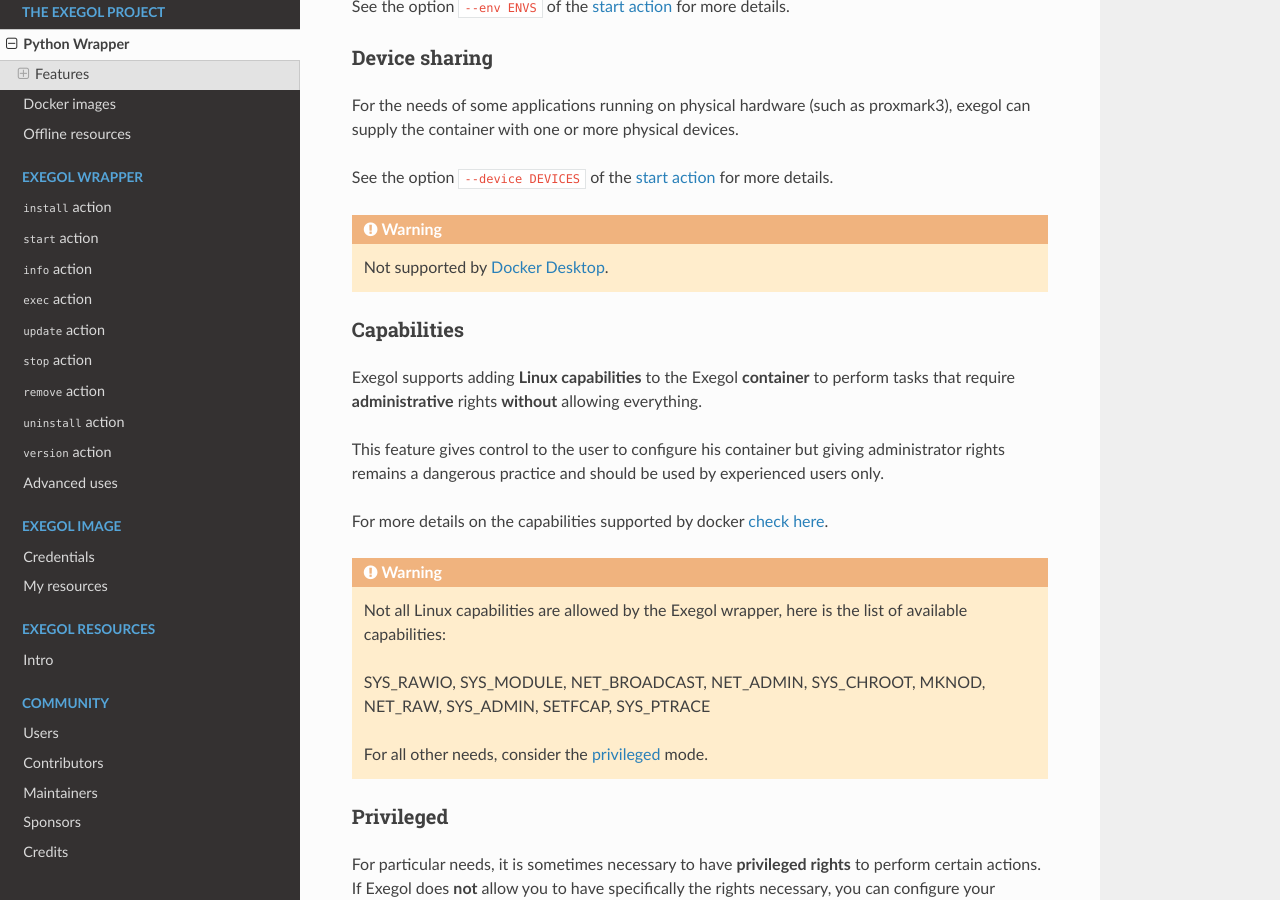
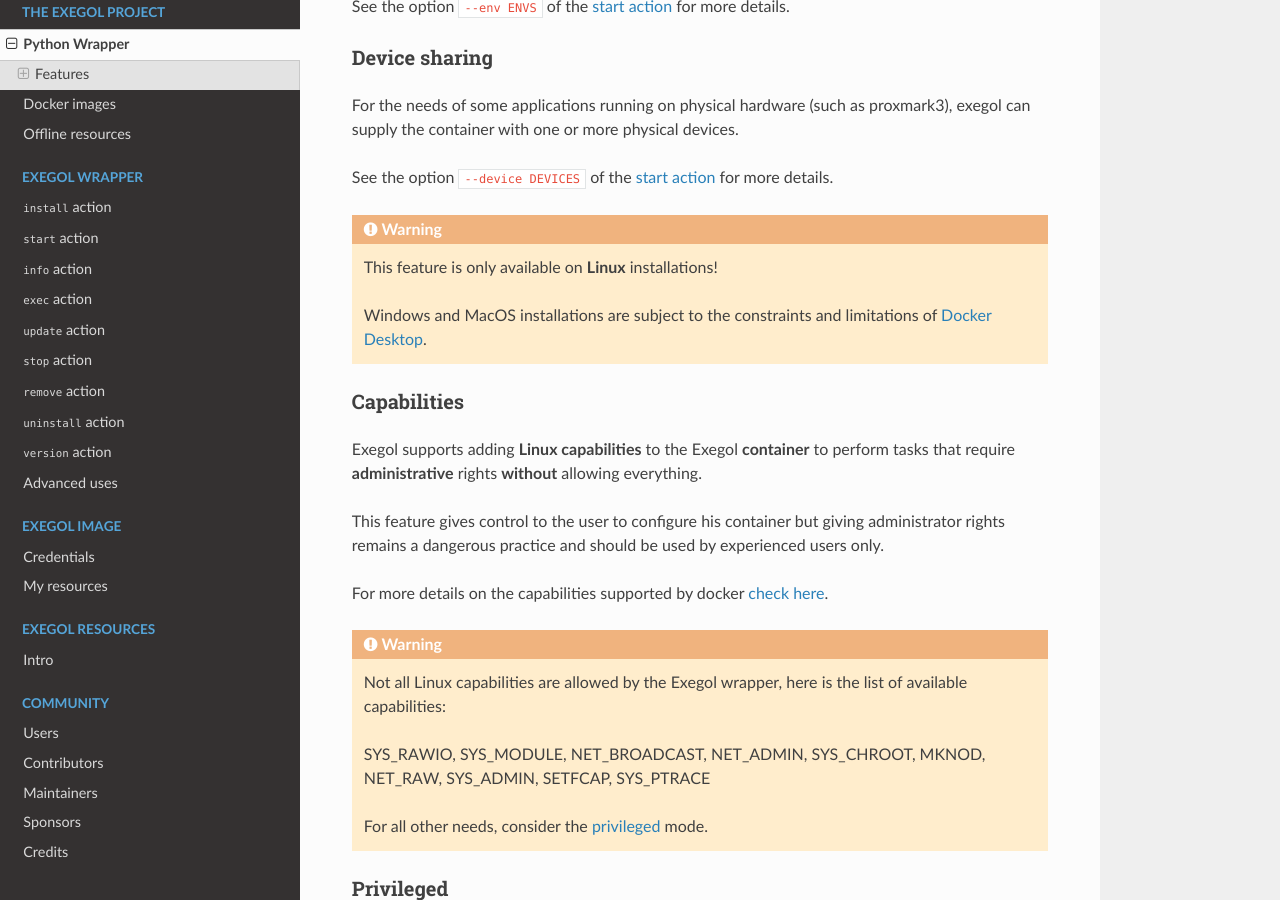
Before and after one commit to ThePorgs/Exegol-docs, a Sphinx documentation site: the page built from source/the-exegol-project/python-wrapper.rst, in a window 1280 px wide and 900 px high, scrolled down 7685 px. Built offline with Sphinx 7.4.7 and the Read the Docs theme 2.0.0, drawn with Linux system fonts in a browser that asks for light colours.

Commit message:
Unify docker deskop limitations

```diff
--- a/source/the-exegol-project/offline-resources.rst
+++ b/source/the-exegol-project/offline-resources.rst
@@ -1,4 +1,7 @@
 Offline resources
 =================
 
-Exegol's "offline resources" are a neat choice of standalone tools and scripts that are often used during penetration tests, CTFs and red-teams, like LinPEAS, WinPEAS, LinEnum, PrivescCheck, SysinternalsSuite, mimikatz, Rubeus, PowerSploit and many more. Exegol users don't have to download those resources again every time they're needed anymore. Everything is managed by the wrapper and they are shared with every container (at ``/opt/resources``).
+Exegol's "offline resources" are a neat choice of standalone tools and scripts that are often used during penetration tests,
+CTFs and red-teams, like LinPEAS, WinPEAS, LinEnum, PrivescCheck, SysinternalsSuite, mimikatz, Rubeus, PowerSploit and many more.
+Exegol users don't have to download those resources again every time they're needed anymore.
+Everything is managed by the wrapper and they are shared with every container (at ``/opt/resources``).
--- a/source/the-exegol-project/python-wrapper.rst
+++ b/source/the-exegol-project/python-wrapper.rst
@@ -267,8 +267,9 @@
 See the option ``--device DEVICES`` of the :ref:`start action <start_options>` for more details.
 
 .. warning::
-    Not supported by `Docker Desktop <https://docs.docker.com/desktop/faqs/#can-i-pass-through-a-usb-device-to-a-container>`__.
+    This feature is only available on **Linux** installations!
 
+    Windows and MacOS installations are subject to the constraints and limitations of `Docker Desktop <https://docs.docker.com/desktop/faqs/#can-i-pass-through-a-usb-device-to-a-container>`__.
 
 .. _feature_capabilities:
 
```
Also changed, not shown: source/getting-started/updates.rst (line endings or trailing spaces).
